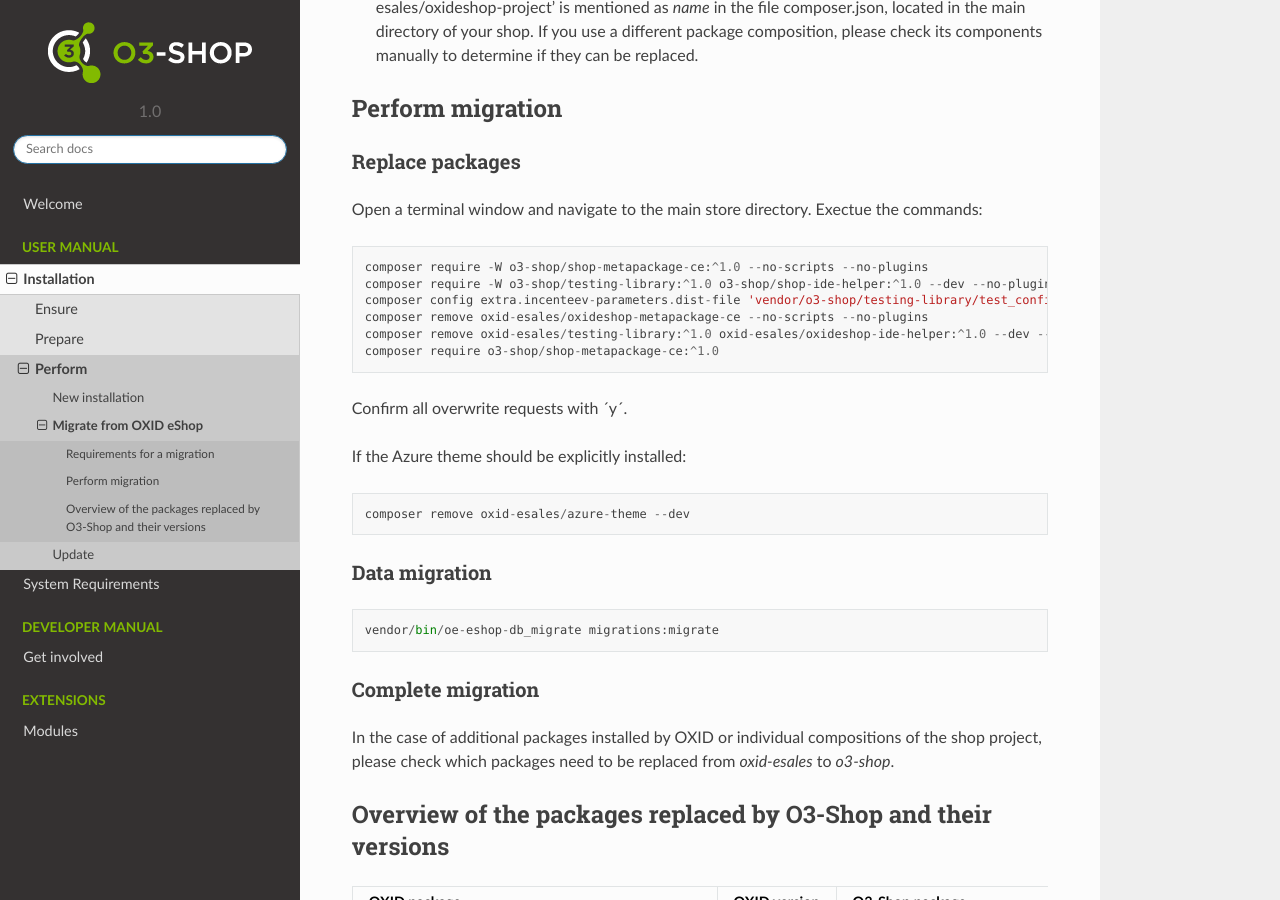
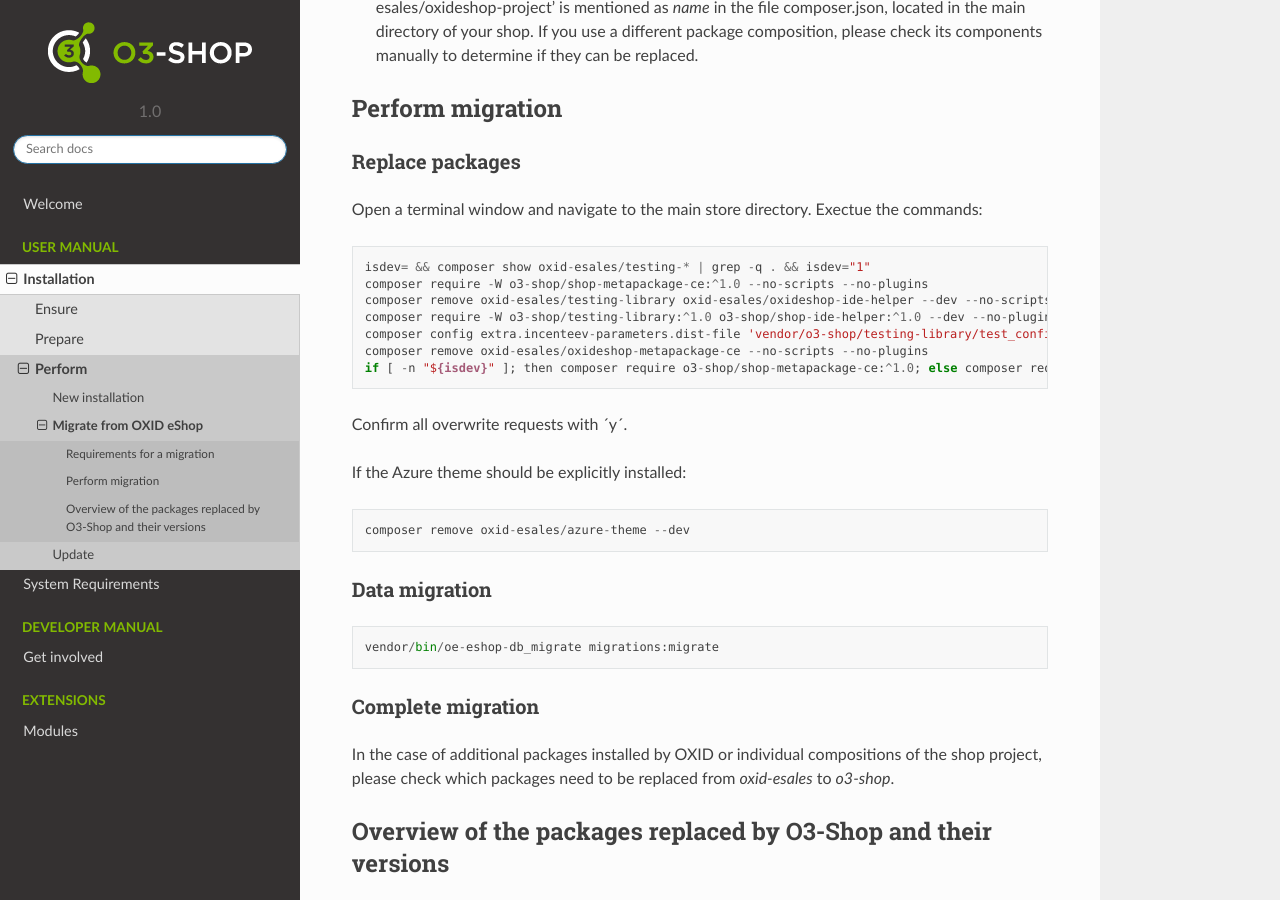
Before and after one commit to o3-shop/o3-documentation, a Sphinx documentation site: the page built from source/User/Installation/Migration.md, in a window 1280 px wide and 900 px high, scrolled down 484 px. Built offline with Sphinx 7.4.7 and the Read the Docs theme 2.0.0, drawn with Linux system fonts in a browser that asks for light colours.

Commit message:
update incomplete migration script

````diff
--- a/source/User/Installation/Migration.md
+++ b/source/User/Installation/Migration.md
@@ -17,12 +17,13 @@ Please ensure that **all** requirements are met:
 Open a terminal window and navigate to the main store directory. Exectue the commands:
 
 ```
+isdev= && composer show oxid-esales/testing-* | grep -q . && isdev="1"
 composer require -W o3-shop/shop-metapackage-ce:^1.0 --no-scripts --no-plugins
+composer remove oxid-esales/testing-library oxid-esales/oxideshop-ide-helper --dev --no-scripts --no-plugins
 composer require -W o3-shop/testing-library:^1.0 o3-shop/shop-ide-helper:^1.0 --dev --no-plugins --no-scripts
-composer config extra.incenteev-parameters.dist-file 'vendor/o3-shop/testing-library/test_config.yml.dist'
+composer config extra.incenteev-parameters.dist-file 'vendor/o3-shop/testing-library/test_config.yml.dist' --no-scripts --no-plugins
 composer remove oxid-esales/oxideshop-metapackage-ce --no-scripts --no-plugins
-composer remove oxid-esales/testing-library:^1.0 oxid-esales/oxideshop-ide-helper:^1.0 --dev --no-scripts --no-plugins
-composer require o3-shop/shop-metapackage-ce:^1.0
+if [ -n "${isdev}" ]; then composer require o3-shop/shop-metapackage-ce:^1.0; else composer require --update-no-dev o3-shop/shop-metapackage-ce:^1.0; fi
 ```
 
 Confirm all overwrite requests with ´y´.
````
